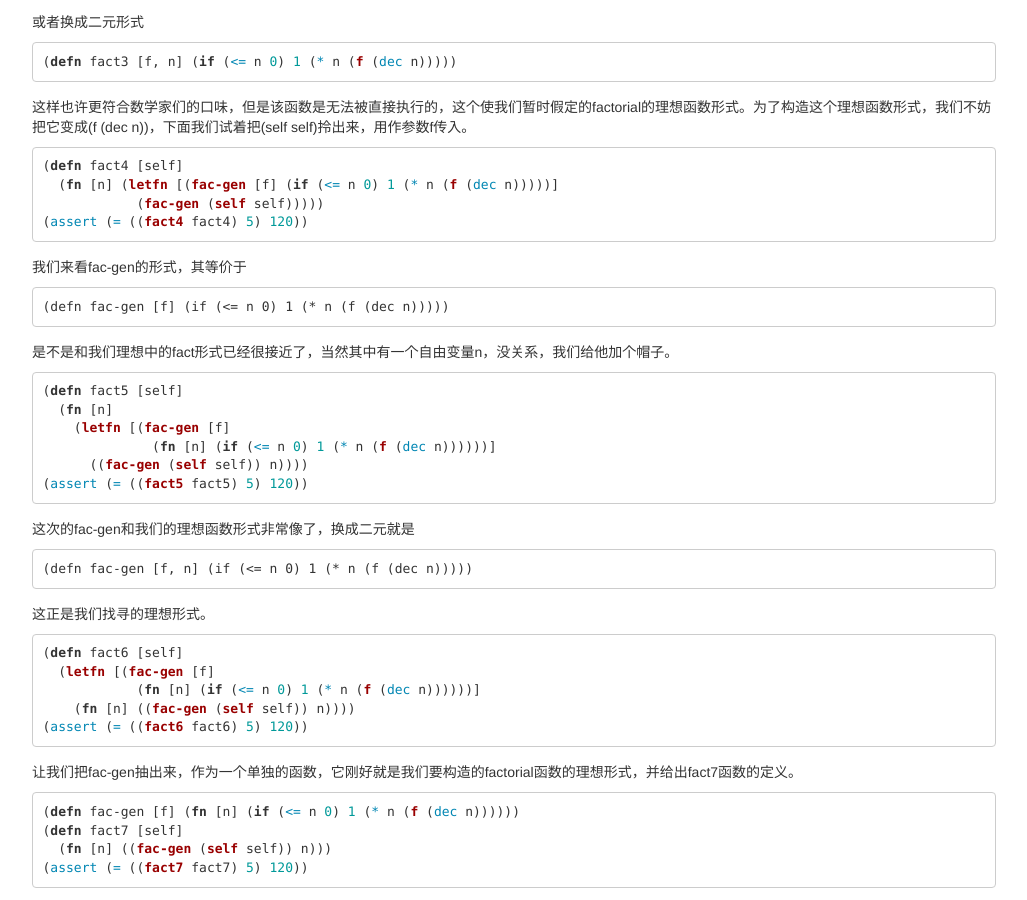
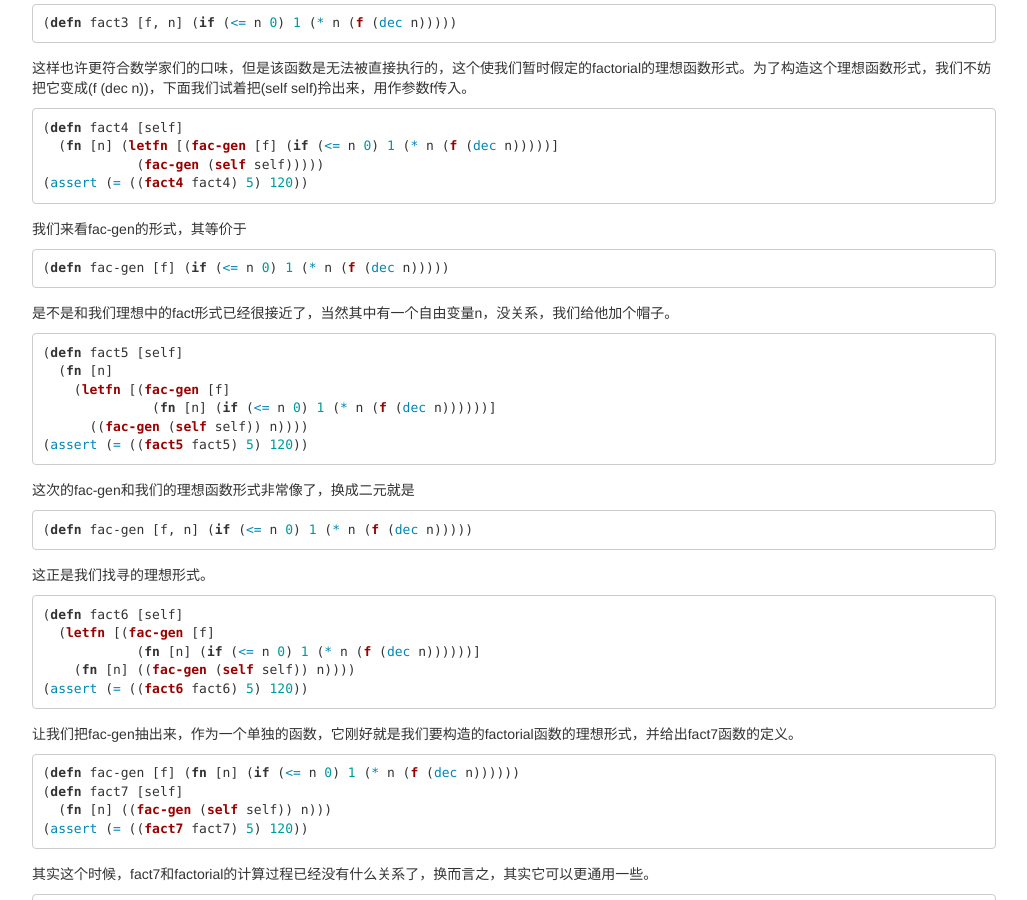
Before and after one commit to jameszhan/blogs, a Jekyll site: the page built from _posts/2014-09-18-lambda-y-combinator.md, in a window 1280 px wide and 900 px high, scrolled down 808 px. Shown: the whole window, without its empty margins (126-1153 px from the left). Built offline with Jekyll 4.4.1, drawn with Linux system fonts in a browser that asks for light colours; nearby versions of some CDN libraries; Markdown is read by kramdown in place of the engine named in the settings.

Commit message:
optimize the docs.

```diff
--- a/_posts/2014-09-18-lambda-y-combinator.md
+++ b/_posts/2014-09-18-lambda-y-combinator.md
@@ -12,24 +12,30 @@
 如果缺少了递归，λ演算的能力无疑会大打折扣。
 
 所有基于λ演算的语言中，其实都是支持对过程进行命名的，那为什么这里我们还需要探讨匿名函数的递归呢？
+
 1. 为了保持纯洁性，我们希望仅仅通过λ演算的规则本身来解决递归的问题。
 2. 部分语言对过程的命名必须等到该过程定义完成后才可以进行，这个时候我们必须找到一种方式使其能够很容易地获得递归的能力。
 
-### 下面我们就是用factorial函数为原型，来看看如何使用lambda演算基本的规则，为其增加递归的能力。
+
+
+#### 下面我们就是用factorial函数为原型，来看看如何使用lambda演算基本的规则，为其增加递归的能力。
 
 传统定义方式，不过这个方式不符合我们的需求，因为它使用到了函数自身fact。
+
 ~~~clojure
 (defn fact [n] (if (<= n 0) 1 (* n (fact (dec n)))))
 (assert (= (fact 5) 120))
 ~~~
 
 几乎所有的问题解决过程都可以通过分层来解决，既然它不允许我们直接使用fact，那我们是不是可以直接把fact作为函数传入呢？
+
 ~~~clojure
 (defn fact2 [self n] (if (<= n 0) 1 (* n (self self (dec n)))))
 (assert (= (fact2 fact2 5) 120))
 ~~~
 
 为了后续处理方便，我们先对该函数进行currying。
+
 ~~~clojure
 (defn fact3 [self] (fn [n] (if (<= n 0) 1 (* n ((self self) (dec n))))))
 (assert (= ((fact3 fact3) 5) 120))
@@ -37,14 +43,17 @@
 
 ((self self) (dec n)) 是不是有点丑陋，我们知道λ演算是数学家们搞出来的，他们对构造形式是有很严重的洁癖的。既然我们就是函数本身，为什么还需要(self, self)这样多此一举呢。
 如果我们的定义能变成下面这样就比较完美了。
+
 ~~~clojure
 (defn fact3 [self] (fn [n] (if (<= n 0) 1 (* n (self (dec n))))))
 ~~~
 或者换成二元形式
+
 ~~~clojure
 (defn fact3 [f, n] (if (<= n 0) 1 (* n (f (dec n)))))
 ~~~
 这样也许更符合数学家们的口味，但是该函数是无法被直接执行的，这个使我们暂时假定的factorial的理想函数形式。为了构造这个理想函数形式，我们不妨把它变成(f (dec n))，下面我们试着把(self self)拎出来，用作参数f传入。
+
 ~~~clojure
 (defn fact4 [self]
   (fn [n] (letfn [(fac-gen [f] (if (<= n 0) 1 (* n (f (dec n)))))]
@@ -53,10 +62,12 @@
 ~~~
 
 我们来看fac-gen的形式，其等价于
-~~~
+
+~~~clojure
 (defn fac-gen [f] (if (<= n 0) 1 (* n (f (dec n)))))
 ~~~
 是不是和我们理想中的fact形式已经很接近了，当然其中有一个自由变量n，没关系，我们给他加个帽子。
+
 ~~~clojure
 (defn fact5 [self]
   (fn [n]
@@ -67,10 +78,12 @@
 ~~~
 
 这次的fac-gen和我们的理想函数形式非常像了，换成二元就是
-~~~
+
+~~~clojure
 (defn fac-gen [f, n] (if (<= n 0) 1 (* n (f (dec n)))))
 ~~~
 这正是我们找寻的理想形式。
+
 ~~~clojure
 (defn fact6 [self]
   (letfn [(fac-gen [f]
@@ -80,6 +93,7 @@
 ~~~
 
 让我们把fac-gen抽出来，作为一个单独的函数，它刚好就是我们要构造的factorial函数的理想形式，并给出fact7函数的定义。
+
 ~~~clojure
 (defn fac-gen [f] (fn [n] (if (<= n 0) 1 (* n (f (dec n))))))
 (defn fact7 [self]
@@ -88,6 +102,7 @@
 ~~~
 
 其实这个时候，fact7和factorial的计算过程已经没有什么关系了，换而言之，其实它可以更通用一些。
+
 ~~~clojure
 (defn fact8 [gen]
   (fn [self]
@@ -97,6 +112,7 @@
 ~~~
 
 fact8其实和factorial的计算过程没有任何关系，所以我们不妨给它换个名字
+
 ~~~clojure
 (defn y [gen]
   (fn [self]
@@ -105,6 +121,7 @@
 ~~~
 
 事实确是如此，该函数有一种神奇的能力，它不仅使可以计算factorial，它事实上可以计算所有形如factorial理想形式的函数递归。
+
 ~~~clojure
 (defn fib-gen [f] (fn [n] (if (<= n 2) 1 (+ (f (dec n)) (f (- n 2))))))
 (assert (= (((y fib-gen) (y fib-gen)) 1) 1))
@@ -119,6 +136,7 @@
 ~~~
 
 我们看下我们的调用，都是形如：(((y *-gen) (y *-gen)) n)的形式，还是相当丑陋的，我们不如精简下，简化其调用过程。
+
 ~~~clojure
 (defn y1 [gen]
   (letfn [(g [self] (fn [n] ((gen (self self)) n)))]
@@ -128,6 +146,7 @@
 (assert (= ((y1 fac-gen) 5) 120))
 ~~~
 去除letfn，把self使用f替换。
+
 ~~~clojure
 (defn Y [gen]
   ((fn [g] (g g))
@@ -139,6 +158,7 @@
 ~~~
 
 说了这么多，这个东西和Y Combinator又有什么关系？其实，我们最终得出的Y函数，其实就是我们所要苦苦找寻的Y Combinator函数，它具有性质Y(F) = F(Y(F)) = F(F(Y(F)))。
+
 ~~~clojure
 (assert (= ((fac-gen (Y fac-gen)) 5) 120))
 (assert (= ((fac-gen (fac-gen (Y fac-gen))) 5) 120))
@@ -149,6 +169,7 @@
 是个一阶值，高阶函数f的不动点是另一个函数g使得f(g) = g。那么，不动点算子是任何函数fix使得对于任何函数f都有 f(fix(f)) = fix(f).
 
 在无类型lambda演算中众所周知的（可能是最简单的）不动点组合子叫做Y组合子。它是Haskell B. Curry发现的，定义为Y = λf.(λx.f (x x)) (λx.f (x x))用一个例子函数g来展开它，我们可以看到上面这个函数是怎么成为一个不动点组合子的：
+
 ~~~
 Y g = (λf.(λx. f (x x)) (λx. f (x x))) g
     = (λx. g (x x)) (λx. g (x x))            （λf的β-归约 - 应用主函数于g）
@@ -158,6 +179,7 @@
 ~~~
 
 根据定义得出的函数如下，但是它毫无用武之地，当把参数应用到它之上时，它将会进入无穷递归。
+
 ~~~
 (defn y [f]
   ((fn [x] (f (x x)))
@@ -165,6 +187,7 @@
 ~~~
 
 当该函数应用到f上时，当有
+
 ~~~
 ((fn [x] (f (x x))) (fn [x] (f (x x)))))
 ~~~
@@ -178,6 +201,7 @@
 由于此处总是eager load，故此函数会进入无穷递归。
 
 有没有办法让(f (x x))不展开呢? 可以，只需要加个lambda就可以使其变成lazy load。
+
 ~~~clojure
 (defn y1 [f]
   ((fn [x]
@@ -187,11 +211,13 @@
 ~~~
 
 由于新增的lambda没有参数，故在clojure中我们调用的函数也不能有参数，但是已经可以实现递归了，下面的例子会进入无穷递归。
+
 ~~~clojure
 ((y1 (fn [f] (println :hello) (f))))
 ~~~
 
 让我们给他加入参数，以便做支持更多的调用场景。
+
 ~~~clojure
 (defn y [f]
   ((fn [x] (fn [n] ((f (x x)) n)))
@@ -200,6 +226,7 @@
 ~~~
 
 上面的代码实现有明显重复的地方，根据DRY原则，我们稍稍对源代码进行下改造。
+
 ~~~clojure
 (defn Y [f]
   ((fn [g] (g g))
@@ -211,6 +238,7 @@
 
 
 让我们来证明下，我们的Y确实是一个通用的不动点组合子。
+
 ~~~
 Y = λf.(λx.λn.f (x x) n) (λx.λn.f (x x) n)
 Y g n  = (λf.(λx.λn.f (x x) n) (λx.λn.f (x x) n)) g n
@@ -224,5 +252,5 @@
 
 
 ### 参考
-1. [Lambda演算之自然数](http://www.atatech.org/articles/21845)
+1. [Lambda演算之自然数](http://jameszhan.github.io/pdl/2014/09/10/lambda-church-number.html)
 2. [y-combinator演算示例代码](https://raw.githubusercontent.com/jameszhan/rhea/master/codes/clojure/calculation/deriving_y_combinator.clj)
```
Also changed, not shown: _posts/2014-09-10-lambda-church-number.md (+9 -2 lines), _posts/2014-09-18-lambda-y-combinator-javascript.md (+12 -1 lines).
